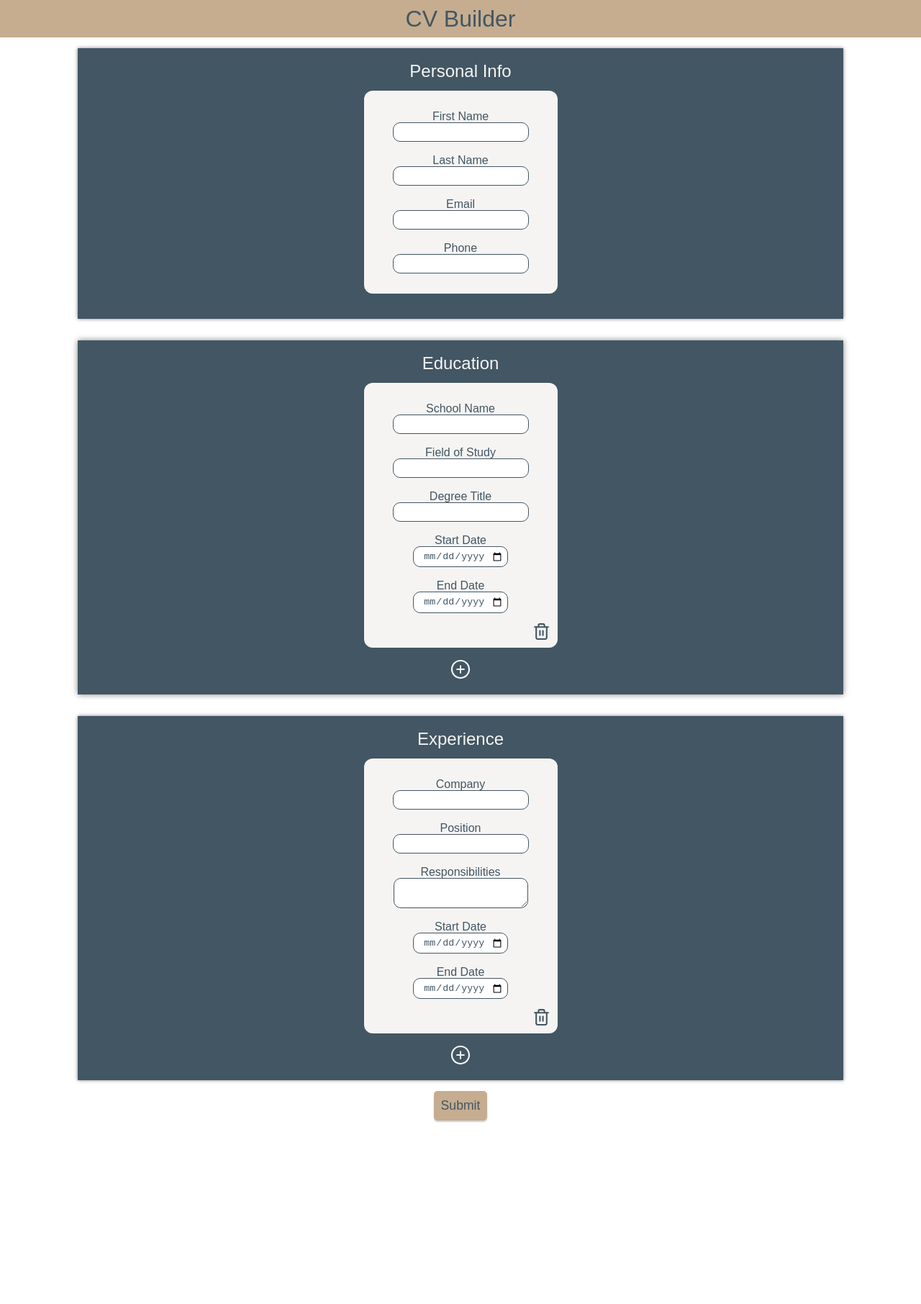
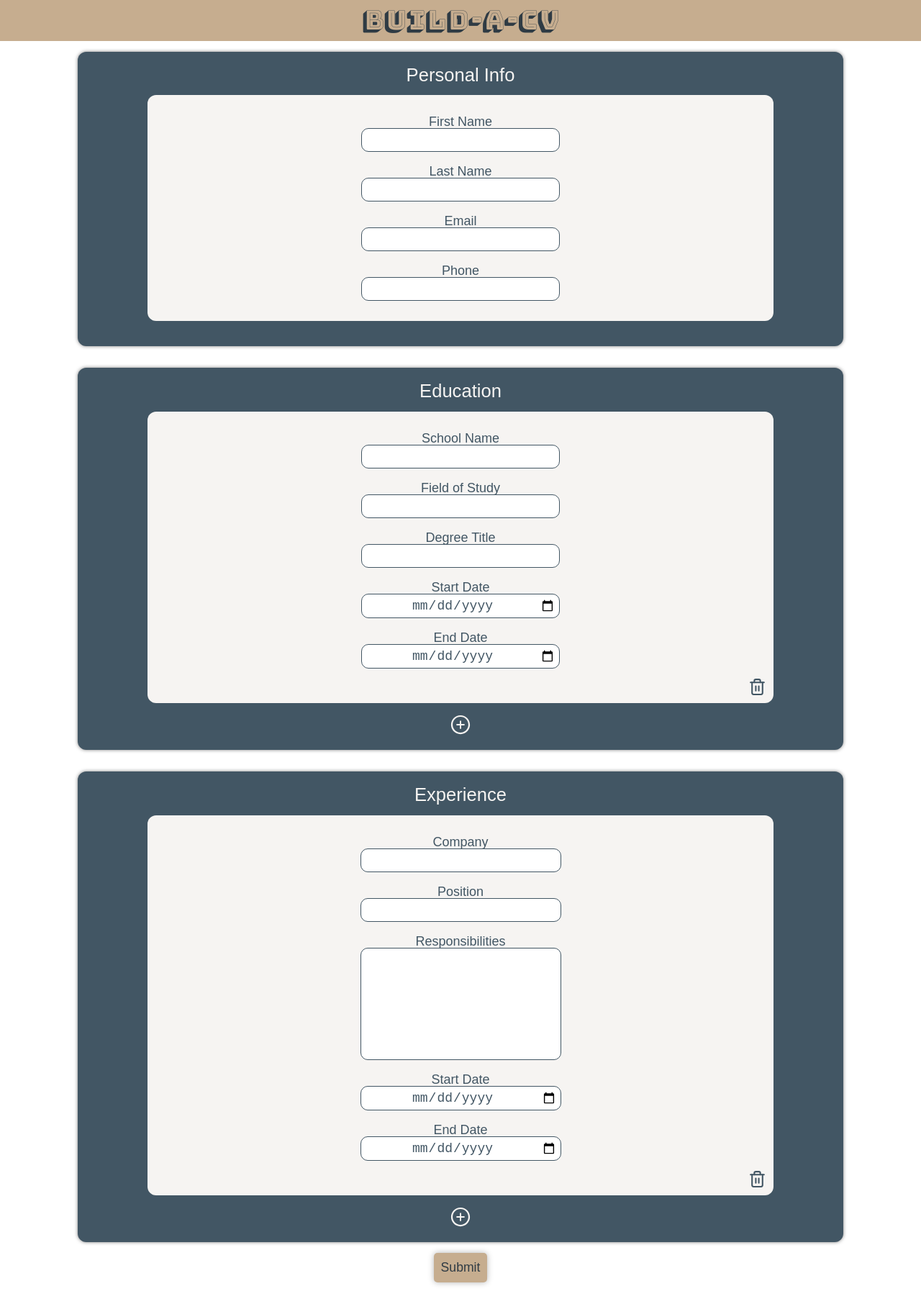
Before and after one commit to braxtonlemmon/cv-project-react, a React (Create React App) app: page / in a window 1280 px wide. Shown: the whole page at 72% size. Before the commit the page ends 1587 px from the top, so only its background shows below. Built offline with nearby package versions, Linux system fonts and the light colour scheme; a web font is replaced by a local one.

Commit message:
Modify theme styling.

```diff
--- a/public/index.html
+++ b/public/index.html
@@ -27,6 +27,7 @@
     <title>React App</title>
     <style>
        @import url("https://fonts.googleapis.com/css2?family=Gayathri&display=swap");
+       @import url("https://fonts.googleapis.com/css2?family=Bungee+Shade&display=swap");
     </style>
   </head>
   <body>
--- a/src/components/Education.jsx
+++ b/src/components/Education.jsx
@@ -1,14 +1,11 @@
 import React from 'react';
 import styled from 'styled-components';
-import { wrapper, H2, Block, AddButton } from './Shared';
+import { Section, H2, Block, AddButton } from './Shared';
 import EducationFormContainer from './EducationFormContainer';
 
-const Wrapper = styled(wrapper)`
-  box-shadow: 0 0 8px rgba(0,0,0,0.5);
-  background: ${props => props.theme.colors.dark};
-  margin: 15px 0;
-  padding: 20px;
-  width: 80%;
+
+
+const EducationSection = styled(Section)`
   .block-larger {
     padding-bottom: 30px;
   }
@@ -28,7 +25,7 @@ function Education({ educationData, setEducationData }) {
   }
 
   return (
-    <Wrapper>
+    <EducationSection>
       <H2>Education</H2>
       {educationData.map((education, index) => {
         return (
@@ -41,7 +38,7 @@ function Education({ educationData, setEducationData }) {
           </Block>)
       })}
       <AddButton size={30} onClick={handleAdd} />
-    </Wrapper>
+    </EducationSection>
   )
 }
 
--- a/src/components/Experience.jsx
+++ b/src/components/Experience.jsx
@@ -1,14 +1,9 @@
 import React from 'react';
 import styled from 'styled-components';
-import { wrapper, H2, Block, AddButton } from './Shared';
+import { Section, H2, Block, AddButton } from './Shared';
 import ExperienceFormContainer from './ExperienceFormContainer';
 
-const Wrapper = styled(wrapper)`
-  margin: 15px 0;
-  padding: 20px;
-  background: ${props => props.theme.colors.dark};
-  box-shadow: 0 0 5px rgba(0,0,0,0.5);
-  width: 80%;
+const ExperienceSection = styled(Section)`
   .block-larger {
     padding-bottom: 30px;
   }
@@ -27,7 +22,7 @@ function Experience({ experienceData, setExperienceData }) {
   }
 
   return (
-    <Wrapper>
+    <ExperienceSection>
       <H2>Experience</H2>
       {experienceData.map((experience, index) => {
         return (
@@ -41,7 +36,7 @@ function Experience({ experienceData, setExperienceData }) {
         )
       })}
       <AddButton size={30} onClick={handleAdd} />
-    </Wrapper>
+    </ExperienceSection>
   )
 }
 
--- a/src/components/Header.jsx
+++ b/src/components/Header.jsx
@@ -5,19 +5,22 @@ import { H1 } from './Shared';
 const Wrapper = styled.header`
   display: flex;
   justify-content: center;
+  align-items: center;
   width: 100%;
   background: ${props => props.theme.colors.mid};
-  color: ${props => props.theme.colors.dark};
+  color: ${props => props.theme.colors.darker};
   padding: 10px 0;
   position: sticky;
   top: 0;
   z-index: 50;
+  font-family: "Bungee Shade", cursive;
+  text-align: center;
 `;
 
 function Header() {
   return (
     <Wrapper>
-      <H1>CV Builder</H1>
+      <H1>Build-a-CV</H1>
     </Wrapper>
   )
 }
--- a/src/components/Personal.jsx
+++ b/src/components/Personal.jsx
@@ -1,19 +1,10 @@
 import React from 'react';
-import styled from 'styled-components';
-import { wrapper, H2, Block } from './Shared';
+import { Section, H2, Block } from './Shared';
 import PersonalFormContainer from './PersonalFormContainer';
-
-const Wrapper = styled(wrapper)`
-  margin: 15px 0;
-  padding: 20px;
-  box-shadow: 0 0 5px rgba(0,0,0,0.5);
-  background: ${props => props.theme.colors.dark};
-  width: 80%;
-`;
 
 function Personal({ personalData, setPersonalData }) {
   return (
-    <Wrapper>
+    <Section>
       <H2>Personal Info</H2>
       <Block>
         <PersonalFormContainer
@@ -21,7 +12,7 @@ function Personal({ personalData, setPersonalData }) {
           setPersonalData={setPersonalData}
           />
       </Block>
-    </Wrapper>
+    </Section>
   )
 }
 
--- a/src/components/Shared.js
+++ b/src/components/Shared.js
@@ -9,6 +9,15 @@ export const wrapper = styled.div`
   align-items: center;
 `
 
+export const Section = styled(wrapper)`
+  margin: 15px 0;
+  padding: 20px;
+  box-shadow: 0 0 5px rgba(0,0,0,0.5);
+  background: ${props => props.theme.colors.dark};
+  width: 80%;
+  border-radius: 12px;
+`;
+
 export const row = styled.div`
   display: flex;
   justify-content: space-between;
@@ -18,21 +27,22 @@ export const row = styled.div`
 `;
 
 export const H1 = styled.h1`
-  font-size: 2em;
+  font-size: 2.3em;
 `;
 
 export const H2 = styled.h2`
-  font-size: 1.5em;
+  font-size: 1.6em;
   color: ${props => props.theme.colors.light};
 `;
 
 export const Block = styled(wrapper)`
-  margin: 15px;
-  padding: 10px 30px;
+  margin: 15px 5px;
+  padding: 10px 25px;
   background: rgba(0,0,0,0.1);
   background: ${props => props.theme.colors.light};
   border-radius: 12px;
   position: relative;
+  width: 80%;
 `;
 
 export const AddButton = styled(AiOutlinePlusCircle)`
@@ -57,14 +67,14 @@ export const TrashButton = styled(FiTrash2)`
 export const Button = styled.button`
   border: none;
   background: ${props => props.theme.colors.mid};
-  color: ${props => props.theme.colors.dark};
-  box-shadow: 0px 2px 2px rgba(0,0,0,0.2);
+  color: ${props => props.theme.colors.darker};
+  box-shadow: 0 0 8px rgba(0,0,0,0.3);
   padding: 10px;
   cursor: pointer;
   border-radius: 5px;
   font-size: 1.1em;
   &:hover {
-    box-shadow: 0px 3px 3px rgba(0,0,0,0.3);
+    box-shadow: 0 0 10px rgba(0,0,0,0.5);
   }
   &:focus {
     outline: none;
--- a/src/themes/globalStyles.js
+++ b/src/themes/globalStyles.js
@@ -1,6 +1,10 @@
 import { createGlobalStyle } from 'styled-components';
 
 const GlobalStyle = createGlobalStyle`
+  * {
+    font-size: 18px;
+  }
+
   body {
     font-family: 'Gayathri', sans-serif;
   }
@@ -20,6 +24,17 @@ const GlobalStyle = createGlobalStyle`
 
   label {
     color: ${props => props.theme.colors.dark};
+    font-size: 18px;
+  }
+
+  textarea {
+    width: 100%;
+    resize: none;
+    height: 8em;
+  }
+
+  input {
+    width: 100%;
   }
 `;
 
--- a/src/themes/theme.jsx
+++ b/src/themes/theme.jsx
@@ -4,8 +4,9 @@ import { ThemeProvider } from 'styled-components';
 const theme = {
   colors: {
     light: '#F6F4F2',
+    mid: '#C6AD8F',
     dark: '#425664',
-    mid: '#C6AD8F'
+    darker: '#2F3B44',
   }
 }
 
```
